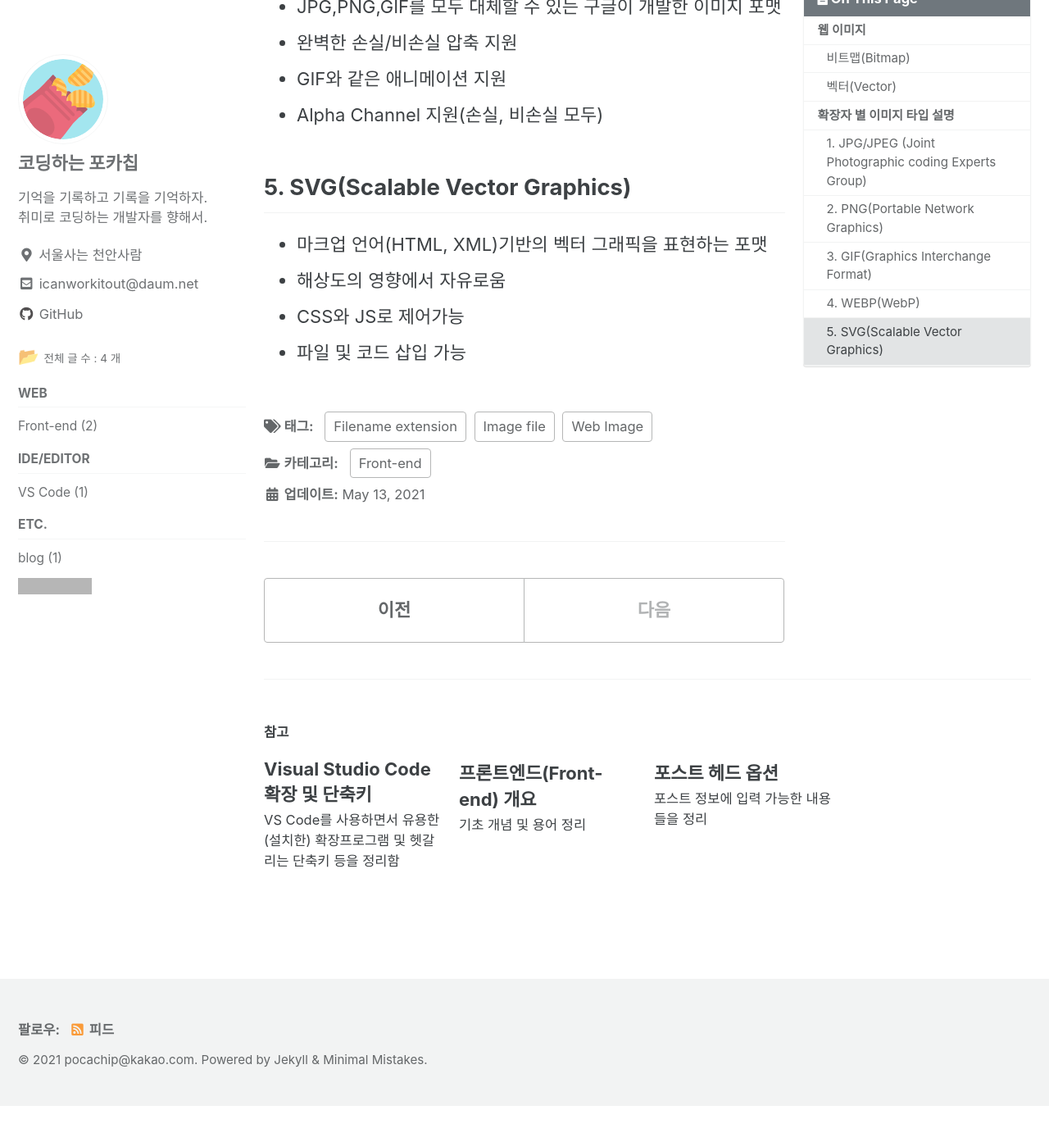
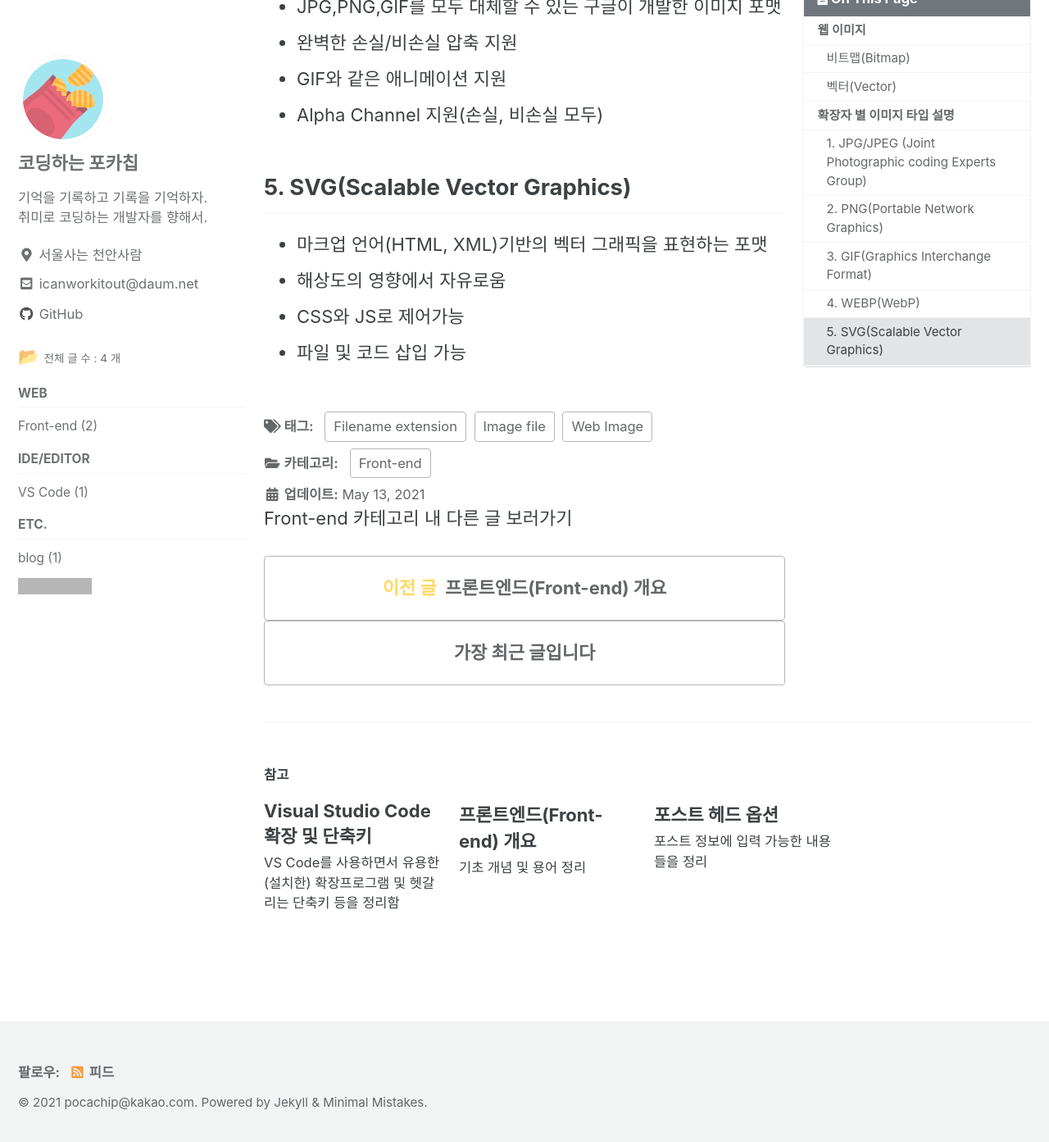
Before and after one commit to iCanWorkItOut/iCanWorkItOut.github.io, a Jekyll site: the page built from _posts/Front-end/2021-05-13-웹이미지.md, in a window 1280 px wide and 1400 px high, scrolled down 2422 px. Shown: the top 1393 px of the window at 82% size. Built offline with Jekyll 4.4.1, drawn with Linux system fonts in a browser that asks for light colours; cached includes are drawn as plain includes; before the commit the page ends 3771 px from its top, so only the background shows below that; grey boxes are pictures that could not be loaded.

Commit message:
:construction: pagination 작업(같은 카테고리 내 글 이동) 진행 중
./_includes/post_pagination.hmtl
./_sass/_navigation.scss
: 포스트 하단에 pagination버튼(이전, 다음 글 이동) 수정
기존 전체 글 시간 순 포스팅 이동에서 같은 카테고리 내 시간 순 이동으로 변경

2021-05-21

```diff
--- a/_includes/post_pagination.html
+++ b/_includes/post_pagination.html
@@ -1,14 +1,57 @@
-{% if page.previous or page.next %}
+<!--첫 번째 문단-->
+{% assign cat = page.categories[0] %}
+{% assign cat_list = site.categories[cat] %}
+{% for post in cat_list %}
+  {% if post.url == page.url %}
+  	{% assign prevIndex = forloop.index0 | minus: 1 %}
+  	{% assign nextIndex = forloop.index0 | plus: 1 %}
+  	{% if forloop.first == false %}
+  	  {% assign next_post = cat_list[prevIndex] %}
+  	{% endif %}
+  	{% if forloop.last == false %}
+  	  {% assign prev_post = cat_list[nextIndex] %}
+  	{% endif %}
+  	{% break %}
+  {% endif %}
+{% endfor %}
+
+<!--두 번째 문단 -->
+<!-- /_sass/_navigation.scss
+  167line .pagination_prev_next  -->
+{% if prev_post or next_post %}
+  <p><span>{{cat}}</span> 카테고리 내 다른 글 보러가기</p>
+  <nav class="pagination_prev_next">
+    {% if prev_post %}
+      <a href="{{ prev_post.url }}" class="pagination_prev_next--pager"><span class="prev_next">이전 글  &nbsp</span>{{ prev_post.title }}</a>
+    {% else %}
+      <a href="#" class="pagination_prev_next--pager disabled">첫 번째 글입니다</a>
+    {% endif %}
+    {% if next_post %}
+      <a href="{{ next_post.url }}" class="pagination_prev_next--pager"><span class="prev_next">다음 글  &nbsp  </span>{{ next_post.title }}</a>
+    {% else %}
+      <a href="#" class="pagination_prev_next--pager disabled">가장 최근 글입니다</a>
+    {% endif %}
+  </nav>
+{% else %}
+  <nav class="pagination_prev_next">
+    <a href="#" class="pagination_prev_next--pager disabled"><span class="prev_next">{{cat}} &nbsp</span>관련 카테고리 글이 없습니다</a>
+  </nav>
+{% endif %}
+
+
+<!-- 두 번째 문단 기본 수정
+{% if prev_post or next_post %}
   <nav class="pagination">
-    {% if page.previous %}
-      <a href="{{ page.previous.url | relative_url }}" class="pagination--pager" title="{{ page.previous.title | markdownify | strip_html }}">{{ site.data.ui-text[site.locale].pagination_previous | default: "Previous" }}</a>
+    {% if prev_post %}
+      <a href="{{ prev_post.url }}" class="pagination--pager">{{ site.data.ui-text[site.locale].pagination_previous | default: "Previous" }}</a>
     {% else %}
       <a href="#" class="pagination--pager disabled">{{ site.data.ui-text[site.locale].pagination_previous | default: "Previous" }}</a>
     {% endif %}
-    {% if page.next %}
-      <a href="{{ page.next.url | relative_url }}" class="pagination--pager" title="{{ page.next.title | markdownify | strip_html }}">{{ site.data.ui-text[site.locale].pagination_next | default: "Next" }}</a>
+    {% if next_post %}
+      <a href="{{ next_post.url }}" class="pagination--pager">{{ site.data.ui-text[site.locale].pagination_next | default: "Next" }}</a>
     {% else %}
       <a href="#" class="pagination--pager disabled">{{ site.data.ui-text[site.locale].pagination_next | default: "Next" }}</a>
     {% endif %}
   </nav>
 {% endif %}
+ -->
--- a/_sass/minimal-mistakes/_navigation.scss
+++ b/_sass/minimal-mistakes/_navigation.scss
@@ -162,6 +162,36 @@
   margin-top: 2em;
   padding-top: 2em;
   border-top: 1px solid $border-color;
+}
+
+// 이전 글, 다음 글 클래스 추가 (167~195 line)
+.pagination_prev_next {
+  @include clearfix();
+  float: left;
+  width: 100%;
+
+  /* next/previous buttons */
+  &--pager {
+    margin-top: 0em;
+    padding-top: 0em;
+    display: block;
+    padding: 1em 2em;
+    //float: left;
+    width: 100%;
+    font-family: $sans-serif;
+    font-size: $type-size-5;
+    font-weight: bold;
+    text-align: center;
+    text-decoration: none;
+    color: $muted-text-color;
+    border: 1px solid mix(#000, $border-color, 25%);
+    border-radius: $border-radius;
+
+    .prev_next {
+      //font-family: $cute;
+      color:#ffd861;
+    }
+  }
 }
 
 /*
```
